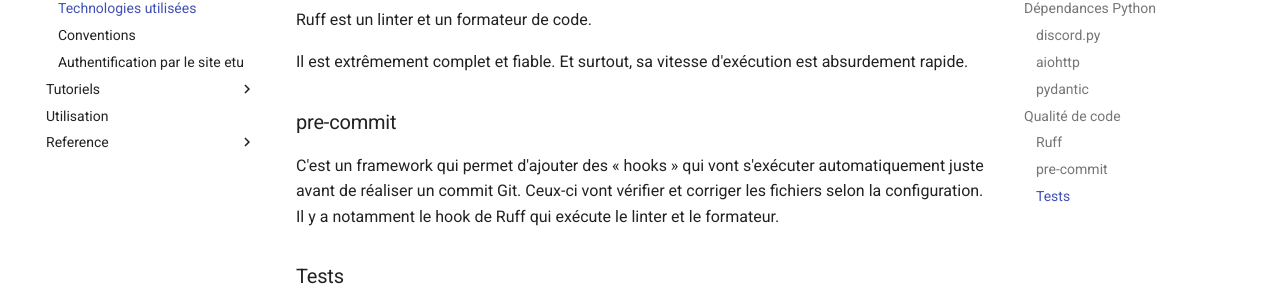
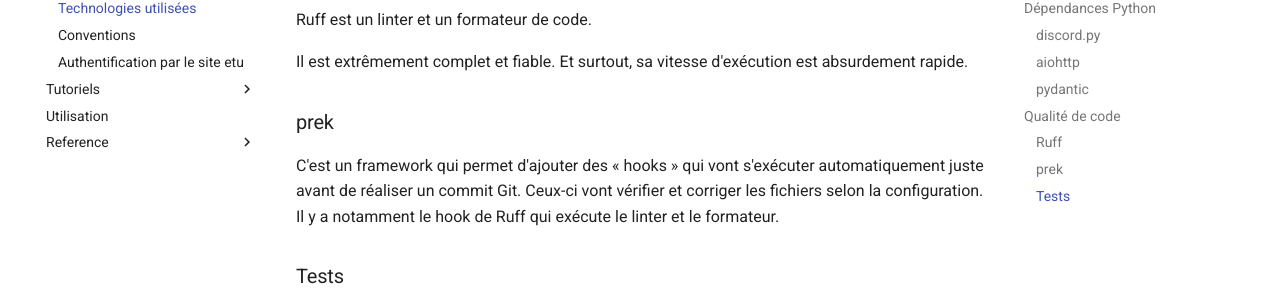
Before and after one commit to ungdev/EtuUTT-Discord-Bot, an MkDocs documentation site: the page built from docs/explanation/technos.md, in a window 1280 px wide and 900 px high, scrolled down 2172 px. Shown: the part 181-485 px from the top of the window. Built offline with MkDocs 1.6.1 and Material for MkDocs 9.7.7, drawn with Linux system fonts in a browser that asks for light colours.

Commit message:
fix: workflow actions and use prek instead of pre-commit (#265)

```diff
--- a/docs/explanation/technos.md
+++ b/docs/explanation/technos.md
@@ -122,7 +122,7 @@ Ruff est un linter et un formateur de code.
 Il est extrêmement complet et fiable.
 Et surtout, sa vitesse d'exécution est absurdement rapide.
 
-### pre-commit
+### prek
 
 C'est un framework qui permet d'ajouter des « hooks » qui vont s'exécuter
 automatiquement juste avant de réaliser un commit Git.
--- a/pyproject.toml
+++ b/pyproject.toml
@@ -17,7 +17,7 @@ dependencies = [
 
 [dependency-groups]
 dev = [
-    "pre-commit~=4.2",
+    "prek~=0.4",
     "ruff==0.16.2",
 ]
 docs = [
```
Also changed, not shown: README.md (+1 -1 lines), docs/explanation/conventions.md (+1 -1 lines), 3 other files.
